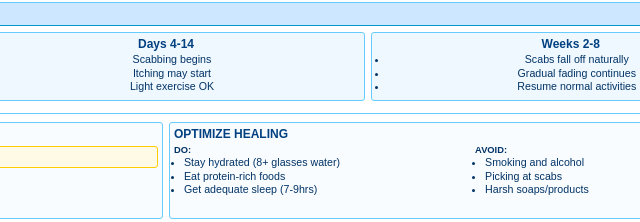
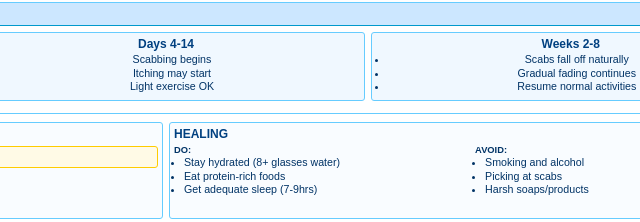
Before and after one commit to skincodex/laser, a plain HTML site: page aftercare.html in a window 1280 px wide. Shown: the part 342-564 px from the top of the page, 474-1114 px from the left. Drawn offline with Linux system fonts and the light colour scheme.

Commit message:
Update aftercare.html

```diff
--- a/aftercare.html
+++ b/aftercare.html
@@ -296,7 +296,7 @@
         </div>
 
         <div class="compact-section">
-            <div class="compact-title">OPTIMIZE HEALING</div>
+            <div class="compact-title">HEALING</div>
             <div style="display: grid; grid-template-columns: 1fr 1fr; gap: 4px; font-size: 7pt;">
                 <div>
                     <strong>DO:</strong>
```
